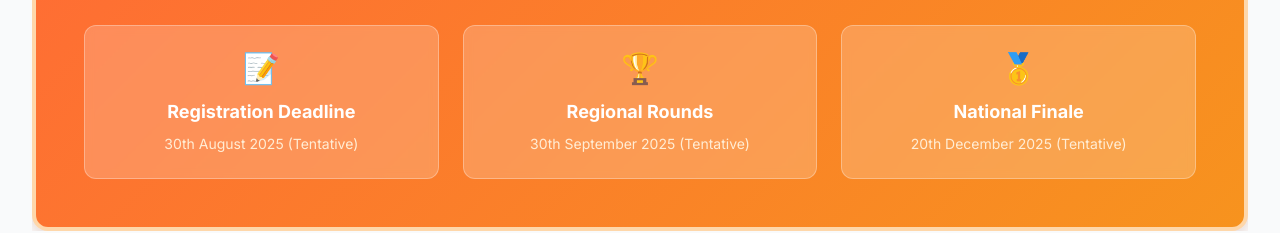
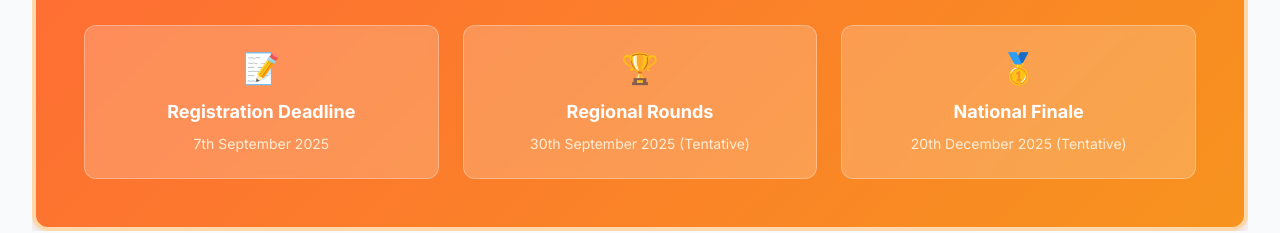
Before and after one commit to AeroBaydev/WSC-Test, a Next.js app: page / in a window 1280 px wide. Shown: the part 5720-5953 px from the top of the page. Built offline with nearby package versions, Linux system fonts and the light colour scheme; no server answers.

Commit message:
Date Upadtes

```diff
--- a/app/components/Contact.js
+++ b/app/components/Contact.js
@@ -122,7 +122,7 @@ export default function Contact() {
               <h4 className="text-xl font-bold text-gray-900 mb-4">Important Dates</h4>
               <div className="space-y-3">
                 <div className="bg-orange-50 border border-orange-200 rounded-lg p-3">
-                  <p className="text-orange-700 font-semibold text-sm">📅 Registration: 30th August 2025 (Tentative)</p>
+                  <p className="text-orange-700 font-semibold text-sm">📅 Registration: 7th September 2025</p>
                 </div>
                 <div className="bg-orange-100 border border-orange-300 rounded-lg p-3">
                   <p className="text-orange-800 font-semibold text-sm">
--- a/app/components/Footer.js
+++ b/app/components/Footer.js
@@ -74,7 +74,7 @@ export default function Footer() {
             <div className="space-y-2 text-sm text-gray-600">
               <p>📧 worldskillchallenge@gmail.com</p>
               <p>📞 +91 9266300825</p>
-              <p>📅 Registration: 30th August 2025 (Tentative)</p>
+              <p>📅 Registration: 7th September 2025</p>
             </div>
           </motion.div>
         </div>
--- a/app/components/RegistrationSuccess.js
+++ b/app/components/RegistrationSuccess.js
@@ -92,7 +92,7 @@ export default function Register() {
             Choose your category and compete for exciting cash prizes
           </p>
           <div className="mt-6 bg-orange-50 border border-orange-200 rounded-lg p-4">
-            <p className="text-orange-700 font-semibold">📅 Registration Deadline: 30th August 2025 (Tentative)</p>
+            <p className="text-orange-700 font-semibold">📅 Registration Deadline: 7th September 2025</p>
           </div>
         </motion.div>
 
--- a/app/components/Stages.js
+++ b/app/components/Stages.js
@@ -9,7 +9,7 @@ export default function Stages() {
       description: "Register for your chosen category and submit your initial ideas, reports, or videos online.",
       icon: "📝",
       color: "bg-orange-500",
-      date: "30th August 2025 (Tentative)",
+      date: "7th September 2025",
     },
     {
       stage: "Stage 2",
@@ -126,7 +126,7 @@ export default function Stages() {
                 >
                   <div className="text-3xl mb-3">📝</div>
                   <h4 className="font-bold text-lg mb-2">Registration Deadline</h4>
-                  <p className="text-orange-100 text-sm">30th August 2025 (Tentative)</p>
+                  <p className="text-orange-100 text-sm">7th September 2025</p>
                 </motion.div>
                 <motion.div
                   whileHover={{ scale: 1.05 }}
```
Also changed, not shown: 2 other files (tests, documents, lock files or other folders).
